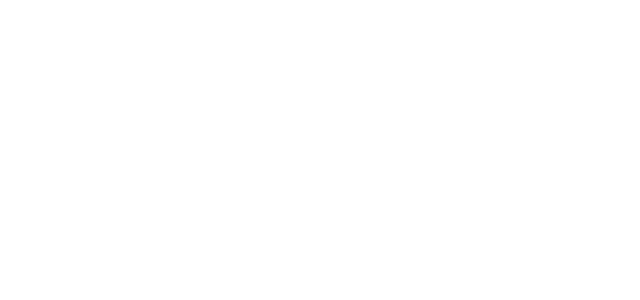
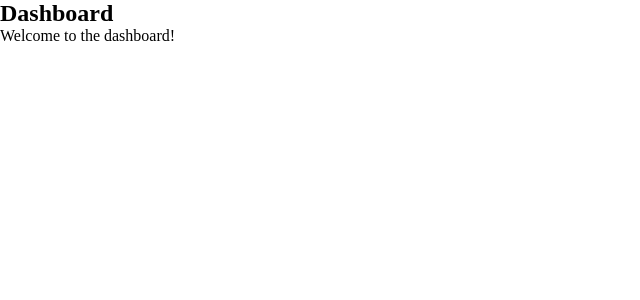
Before and after one commit to thientranreal/PrintBillOrderFE, a React (Vite) app: page /dashboard in a window 1280 px wide. Before the commit this address had no page. Shown: the top 300 px of the page, without its empty margins (0-640 px from the left). Built offline with nearby package versions, Linux system fonts and the light colour scheme.

Commit message:
luat_build_redux_saga_toast_login

```diff
--- a/package.json
+++ b/package.json
@@ -15,6 +15,7 @@
     "@mui/icons-material": "^5.16.1",
     "@mui/material": "^5.16.1",
     "axios": "^1.7.2",
+    "history": "^5.3.0",
     "prop-types": "^15.8.1",
     "react": "^18.3.1",
     "react-dom": "^18.3.1",
--- a/src/App.jsx
+++ b/src/App.jsx
@@ -2,12 +2,14 @@ import { BrowserRouter as Router, Routes, Route } from "react-router-dom";
 import LoginPage from "./pages/LoginPage";
 import { ToastContainer } from 'react-toastify';
 import 'react-toastify/dist/ReactToastify.css';
-
+import Dashboard from './components/Dashboard';
+import history from './history';
 function App() {
   return (
-    <Router>
+    <Router history={history}>
       <Routes>
         <Route path="/login" element={<LoginPage />} />
+        <Route path="/dashboard" element={<Dashboard />} />
 
       </Routes>
       <ToastContainer />
--- /dev/null
+++ b/src/components/Dashboard.jsx
@@ -0,0 +1,13 @@
+// src/components/Dashboard.js
+import React from 'react';
+
+const Dashboard = () => {
+    return (
+        <div>
+            <h2>Dashboard</h2>
+            <p>Welcome to the dashboard!</p>
+        </div>
+    );
+};
+
+export default Dashboard;
--- /dev/null
+++ b/src/history.js
@@ -0,0 +1,4 @@
+// src/history.js
+import { createBrowserHistory } from 'history';
+
+export default createBrowserHistory();
--- a/src/sagas/index.jsx
+++ b/src/sagas/index.jsx
@@ -4,6 +4,7 @@ import { FETCH_DATA_LOGIN_REQUEST } from '../actions/types';
 import { fetchLoginSuccess, fetchLoginFailure } from '../actions';
 import axiosInstance from '../api/axiosInstance';
 import { toast } from 'react-toastify';
+import history from '../history';
 
 
 function* fechLoginSaga(action) {
@@ -15,6 +16,8 @@ function* fechLoginSaga(action) {
         } else {
             yield put(fetchLoginSuccess(response.data));
             toast.success(response.data.message);
+            // history.push('/dashboard');  // Redirect to the dashboard page
+
         }
 
     } catch (error) {
```
Also changed, not shown: 1 other file (tests, documents, lock files or other folders).
